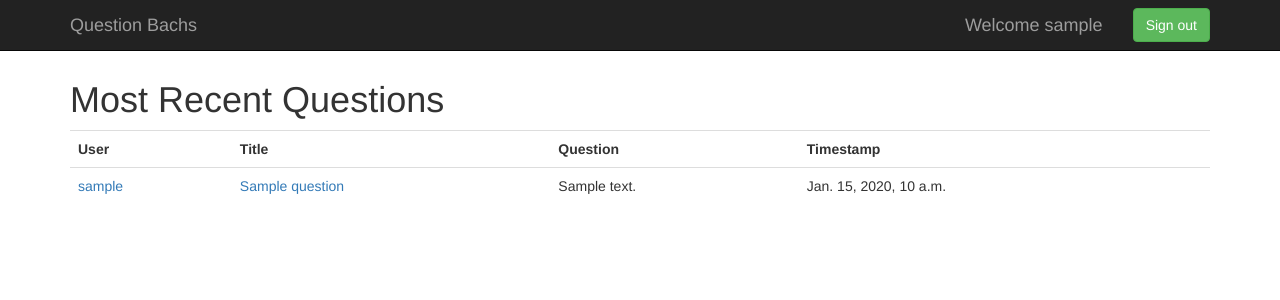
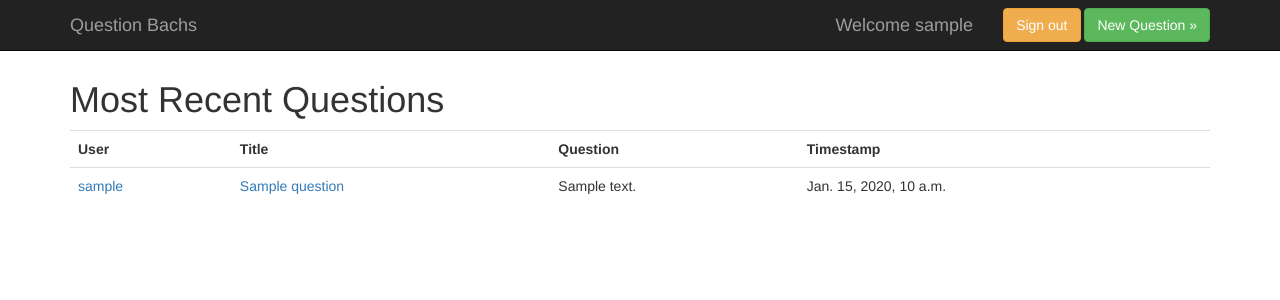
Before and after one commit to Python-C5-Org/question-box, a Django app: page / in a window 1280 px wide. Shown: the top 300 px of the page. Run offline with Django 3.2, Linux system fonts and the light colour scheme; a user stored in the database is signed in; tables that the repository leaves empty hold one stand-in row (values such as "Sample post"); some libraries are stand-ins or nearby versions.

Commit message:
New question redirects to a question page. Added a new question button to the base.html.

```diff
--- a/question_box/question_box/urls.py
+++ b/question_box/question_box/urls.py
@@ -14,7 +14,7 @@ Including another URLconf
     2. Add a URL to urlpatterns:  url(r'^blog/', include(blog_urls))
 """
 from django.conf.urls import include, url
-from django.contrib import admin, auth
+from django.contrib import admin
 
 from questionapp import views
 
@@ -23,6 +23,7 @@ urlpatterns = [
     url(r'^$', views.index, name='index'),
     url(r'^', include('django.contrib.auth.urls')),
     url(r'^accounts/', include('registration.backends.simple.urls')),
+    url(r'^question/(?P<question_id>\d+)/$', views.question, name='question'),
     url(r'^question/new$', views.new_question, name='new_question'),
     url(r'^answer/new$', views.new_answer, name='new_answer'),
 ]
--- a/question_box/questionapp/templates/base.html
+++ b/question_box/questionapp/templates/base.html
@@ -28,7 +28,8 @@
            <form class="navbar-form navbar-right" role="logout" action="{% url 'django.contrib.auth.views.logout' %}" method='post'>
            {% csrf_token %}
              <input type="hidden" name="next" value="{{ request.path }}">
-             <button type="submit" class="btn btn-success">Sign out</button>
+             <button type="submit" class="btn btn-warning">Sign out</button>
+             <a class="btn btn-success" href="/question/new" role="button">New Question &raquo;</a>
            </form>
            <span class="navbar-right navbar-brand ">Welcome {{ request.user }}</span>
 
--- a/question_box/questionapp/views.py
+++ b/question_box/questionapp/views.py
@@ -1,4 +1,6 @@
 from django.shortcuts import render, redirect
+from django.http import HttpResponseRedirect
+from django.core.urlresolvers import reverse
 
 # from django.views.generic import CreateView
 from django.contrib.auth.decorators import login_required
@@ -20,6 +22,11 @@ def new_answer(request):
     return render(request, 'questionapp/new_answer.html')
 
 
+def question(request, question_id):
+    question = Question.objects.get(pk=question_id)
+    return render(request, 'questionapp/question.html', {'question': question})
+
+
 @login_required
 def new_question(request):
     if request.method == 'POST':
@@ -27,11 +34,11 @@ def new_question(request):
         if form.is_valid():
             question = form.save(commit=False)
             question.profile = request.user
-
             question.timestamp = datetime.now()
             question.save()
-            return redirect('index')
+            return HttpResponseRedirect(reverse('question', kwargs={'question_id': question.id}))
     else:
         form = QuestionCreateForm()
+
     return render(request, 'questionapp/new_question.html',
                   {'form': form})
```
Also changed, not shown: question_box/questionapp/templates/questionapp/question.html (added, +8 -0 lines).
